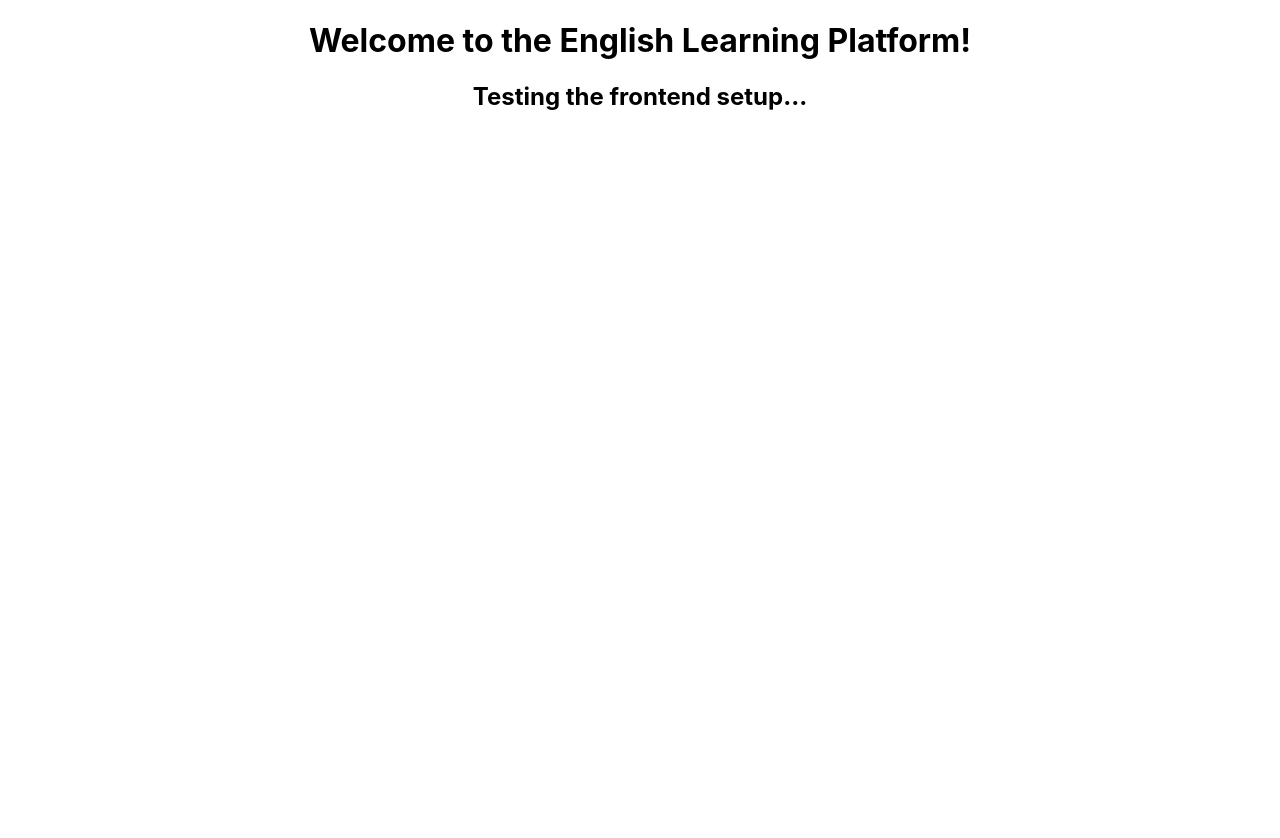
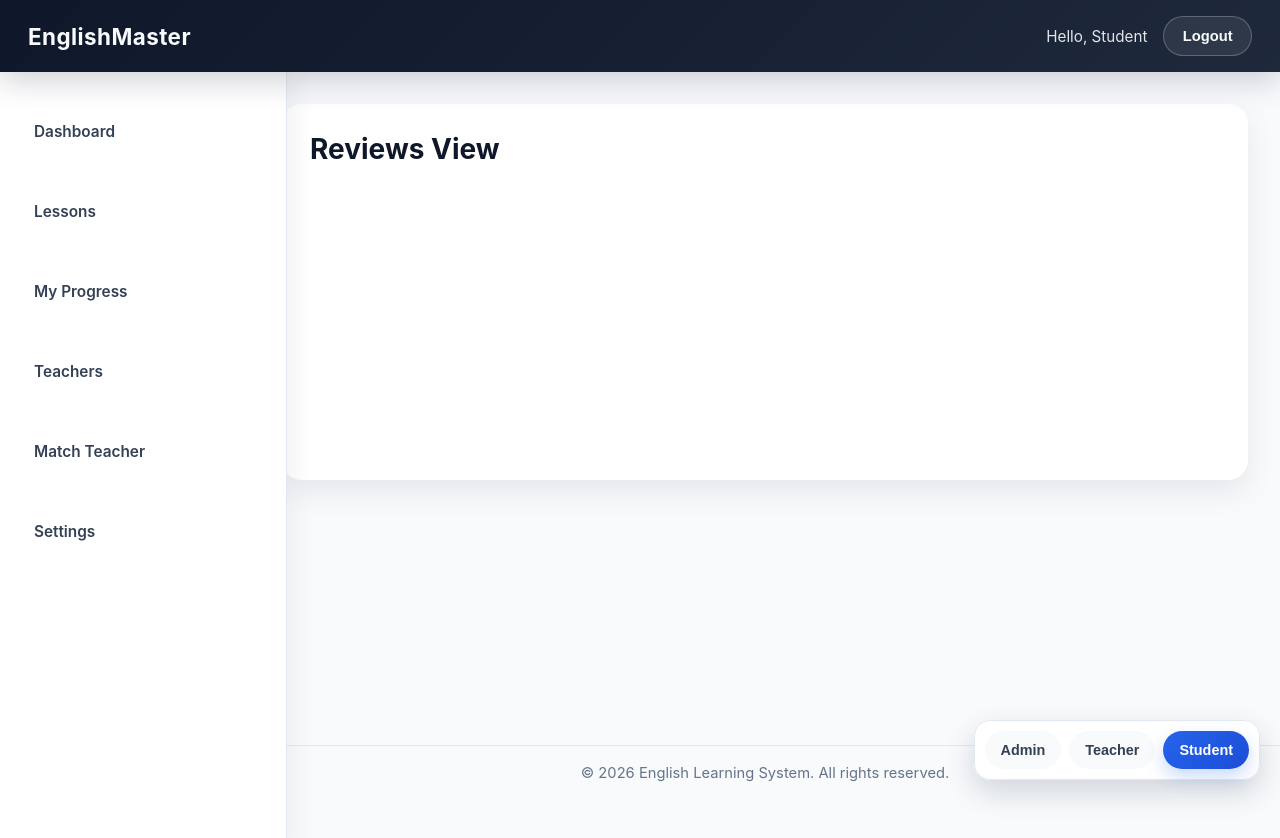
Before and after one commit to Raner14/english-learning-frontend, a React (Create React App) app: page /reviews in a window 1280 px wide. Shown: the top 838 px of the page. Before the commit the page ends 800 px from the top, so only its background shows below. Built offline with nearby package versions, Linux system fonts and the light colour scheme.

Commit message:
feat: build MainLayout with Navbar, Sidebar, Footer, and role-based routing

```diff
--- a/package.json
+++ b/package.json
@@ -9,6 +9,7 @@
     "@testing-library/user-event": "^13.5.0",
     "react": "^19.2.7",
     "react-dom": "^19.2.7",
+    "react-router-dom": "^7.17.0",
     "react-scripts": "5.0.1",
     "web-vitals": "^2.1.4"
   },
--- a/src/App.js
+++ b/src/App.js
@@ -1,11 +1,98 @@
-import './App.css';
+import { useState } from 'react';
+import { BrowserRouter, Route, Routes } from 'react-router-dom';
+import MainLayout from './components/layout/MainLayout';
+
+function createView(title) {
+  return function View() {
+    return (
+      <div
+        style={{
+          minHeight: '320px',
+          padding: '28px',
+          borderRadius: '20px',
+          background: '#ffffff',
+          boxShadow: '0 12px 30px rgba(15, 23, 42, 0.08)',
+        }}
+      >
+        <h2 style={{ margin: 0, color: '#0f172a', fontSize: '1.75rem' }}>{title}</h2>
+      </div>
+    );
+  };
+}
+
+const DashboardView = createView('Dashboard View');
+const UsersView = createView('Users View');
+const LessonsView = createView('Lessons View');
+const StudentsView = createView('Students View');
+const ProgressView = createView('Progress View');
+const SettingsView = createView('Settings View');
+const TeachersView = createView('Teachers View');
+const MatchTeacherView = createView('Match Teacher View');
+const ReviewsView = createView('Reviews View');
 
 function App() {
+  const [currentRole, setCurrentRole] = useState('student');
+
   return (
-    <div className="App">
-      <h1>Welcome to the English Learning Platform!</h1>
-      <h2>Testing the frontend setup...</h2>
-    </div>
+    <>
+      <div
+        style={{
+          position: 'fixed',
+          right: '20px',
+          bottom: '20px',
+          zIndex: 1100,
+          display: 'flex',
+          gap: '8px',
+          padding: '10px',
+          borderRadius: '16px',
+          background: 'rgba(255, 255, 255, 0.96)',
+          boxShadow: '0 12px 30px rgba(15, 23, 42, 0.16)',
+          border: '1px solid #e2e8f0',
+        }}
+      >
+        {['admin', 'teacher', 'student'].map((role) => {
+          const isActive = currentRole === role;
+
+          return (
+            <button
+              key={role}
+              type="button"
+              onClick={() => setCurrentRole(role)}
+              style={{
+                border: 'none',
+                borderRadius: '999px',
+                padding: '0.7rem 1rem',
+                cursor: 'pointer',
+                fontSize: '0.9rem',
+                fontWeight: 700,
+                color: isActive ? '#ffffff' : '#334155',
+                background: isActive ? 'linear-gradient(135deg, #2563eb 0%, #1d4ed8 100%)' : '#f8fafc',
+                boxShadow: isActive ? '0 8px 18px rgba(37, 99, 235, 0.24)' : 'none',
+                transition: 'transform 0.2s ease, background-color 0.2s ease, color 0.2s ease',
+              }}
+            >
+              {role.charAt(0).toUpperCase() + role.slice(1)}
+            </button>
+          );
+        })}
+      </div>
+
+      <BrowserRouter>
+        <MainLayout userRole={currentRole}>
+          <Routes>
+            <Route path="/" element={<DashboardView />} />
+            <Route path="/users" element={<UsersView />} />
+            <Route path="/lessons" element={<LessonsView />} />
+            <Route path="/students" element={<StudentsView />} />
+            <Route path="/progress" element={<ProgressView />} />
+            <Route path="/settings" element={<SettingsView />} />
+            <Route path="/teachers" element={<TeachersView />} />
+            <Route path="/match-teacher" element={<MatchTeacherView />} />
+            <Route path="/reviews" element={<ReviewsView />} />
+          </Routes>
+        </MainLayout>
+      </BrowserRouter>
+    </>
   );
 }
 
--- /dev/null
+++ b/src/components/layout/Footer.css
@@ -0,0 +1,13 @@
+.footer {
+  margin-top: auto;
+  padding: 18px 24px;
+  border-top: 1px solid #e2e8f0;
+  background: #f8fafc;
+}
+
+.footer__text {
+  margin: 0;
+  color: #64748b;
+  font-size: 0.92rem;
+  text-align: center;
+}
--- /dev/null
+++ b/src/components/layout/Footer.jsx
@@ -0,0 +1,11 @@
+import './Footer.css';
+
+function Footer() {
+  return (
+    <footer className="footer">
+      <p className="footer__text">© 2026 English Learning System. All rights reserved.</p>
+    </footer>
+  );
+}
+
+export default Footer;
--- /dev/null
+++ b/src/components/layout/MainLayout.css
@@ -0,0 +1,19 @@
+.main-layout {
+  min-height: 100vh;
+  background: #f8fafc;
+}
+
+.main-layout__content {
+  margin-top: 72px;
+  margin-left: 250px;
+  height: calc(100vh - 72px);
+  display: flex;
+  flex-direction: column;
+  overflow: hidden;
+}
+
+.main-layout__page {
+  flex: 1;
+  overflow-y: auto;
+  padding: 32px 32px 24px;
+}
--- /dev/null
+++ b/src/components/layout/MainLayout.jsx
@@ -0,0 +1,19 @@
+import Navbar from './Navbar';
+import Sidebar from './Sidebar';
+import Footer from './Footer';
+import './MainLayout.css';
+
+function MainLayout({ children, userRole }) {
+  return (
+    <div className="main-layout">
+      <Navbar userRole={userRole} />
+      <Sidebar userRole={userRole} />
+      <main className="main-layout__content">
+        <div className="main-layout__page">{children}</div>
+        <Footer />
+      </main>
+    </div>
+  );
+}
+
+export default MainLayout;
--- /dev/null
+++ b/src/components/layout/Navbar.css
@@ -0,0 +1,55 @@
+.navbar {
+  position: fixed;
+  top: 0;
+  left: 0;
+  right: 0;
+  height: 72px;
+  display: flex;
+  align-items: center;
+  justify-content: space-between;
+  padding: 0 28px;
+  background: linear-gradient(135deg, #0f172a 0%, #1e293b 100%);
+  color: #f8fafc;
+  box-shadow: 0 10px 30px rgba(15, 23, 42, 0.18);
+  z-index: 1000;
+}
+
+.navbar__brand {
+  font-size: 1.4rem;
+  font-weight: 700;
+  letter-spacing: 0.02em;
+}
+
+.navbar__user-area {
+  display: flex;
+  align-items: center;
+  gap: 16px;
+}
+
+.navbar__greeting {
+  font-size: 0.95rem;
+  color: rgba(248, 250, 252, 0.9);
+}
+
+.navbar__logout-button {
+  border: 1px solid rgba(248, 250, 252, 0.24);
+  border-radius: 999px;
+  padding: 0.7rem 1.15rem;
+  background: rgba(248, 250, 252, 0.08);
+  color: #f8fafc;
+  font-size: 0.92rem;
+  font-weight: 600;
+  cursor: pointer;
+  transition: background-color 0.2s ease, transform 0.2s ease, border-color 0.2s ease;
+}
+
+.navbar__logout-button:hover {
+  background: rgba(248, 250, 252, 0.16);
+  border-color: rgba(248, 250, 252, 0.42);
+  transform: translateY(-1px);
+}
+
+.navbar__logout-button:focus-visible {
+  outline: 3px solid rgba(96, 165, 250, 0.65);
+  outline-offset: 2px;
+}
--- /dev/null
+++ b/src/components/layout/Navbar.jsx
@@ -0,0 +1,23 @@
+import './Navbar.css';
+
+function Navbar({ userRole }) {
+  const roleLabel = userRole.charAt(0).toUpperCase() + userRole.slice(1);
+
+  const handleLogout = () => {
+    console.log('User logged out');
+  };
+
+  return (
+    <header className="navbar">
+      <div className="navbar__brand">EnglishMaster</div>
+      <div className="navbar__user-area">
+        <span className="navbar__greeting">Hello, {roleLabel}</span>
+        <button type="button" className="navbar__logout-button" onClick={handleLogout}>
+          Logout
+        </button>
+      </div>
+    </header>
+  );
+}
+
+export default Navbar;
--- /dev/null
+++ b/src/components/layout/Sidebar.css
@@ -0,0 +1,50 @@
+.sidebar {
+  position: fixed;
+  top: 72px;
+  left: 0;
+  width: 250px;
+  height: calc(100vh - 72px);
+  padding: 24px 18px;
+  background: #ffffff;
+  border-right: 1px solid #e2e8f0;
+  box-shadow: 8px 0 24px rgba(15, 23, 42, 0.05);
+  overflow-y: auto;
+  z-index: 900;
+}
+
+.sidebar__nav {
+  display: flex;
+  flex-direction: column;
+  gap: 10px;
+}
+
+.sidebar__link {
+  display: flex;
+  align-items: center;
+  min-height: 46px;
+  padding: 0.75rem 1rem;
+  border-radius: 14px;
+  text-decoration: none;
+  color: #334155;
+  font-size: 0.96rem;
+  font-weight: 600;
+  background: transparent;
+  transition: background-color 0.2s ease, color 0.2s ease, transform 0.2s ease;
+}
+
+.sidebar__link:hover {
+  background: #f1f5f9;
+  color: #0f172a;
+  transform: translateX(2px);
+}
+
+.sidebar__link.active {
+  background: linear-gradient(135deg, #2563eb 0%, #1d4ed8 100%);
+  color: #ffffff;
+  box-shadow: 0 10px 20px rgba(37, 99, 235, 0.24);
+}
+
+.sidebar__link:focus-visible {
+  outline: 3px solid rgba(37, 99, 235, 0.3);
+  outline-offset: 2px;
+}
--- /dev/null
+++ b/src/components/layout/Sidebar.jsx
@@ -0,0 +1,53 @@
+import { NavLink } from 'react-router-dom';
+import './Sidebar.css';
+
+function Sidebar({ userRole }) {
+  function getLinksByRole(role) {
+    if (role === 'admin') {
+      return [
+        { label: 'Dashboard', path: '/' },
+        { label: 'Manage Users', path: '/users' },
+        { label: 'Manage Lessons', path: '/lessons' },
+        { label: 'Settings', path: '/settings' },
+      ];
+    }
+
+    if (role === 'teacher') {
+      return [
+        { label: 'Dashboard', path: '/' },
+        { label: 'My Students', path: '/students' },
+        { label: 'My Reviews', path: '/reviews' },
+        { label: 'Settings', path: '/settings' },
+      ];
+    }
+
+    return [
+      { label: 'Dashboard', path: '/' },
+      { label: 'Lessons', path: '/lessons' },
+      { label: 'My Progress', path: '/progress' },
+      { label: 'Teachers', path: '/teachers' },
+      { label: 'Match Teacher', path: '/match-teacher' },
+      { label: 'Settings', path: '/settings' },
+    ];
+  }
+
+  const links = getLinksByRole(userRole);
+
+  return (
+    <aside className="sidebar">
+      <nav className="sidebar__nav" aria-label="Main navigation">
+        {links.map((link) => (
+          <NavLink
+            key={link.path}
+            to={link.path}
+            className={({ isActive }) => (isActive ? 'sidebar__link active' : 'sidebar__link')}
+          >
+            {link.label}
+          </NavLink>
+        ))}
+      </nav>
+    </aside>
+  );
+}
+
+export default Sidebar;
```
Also changed, not shown: 1 other file (tests, documents, lock files or other folders).
